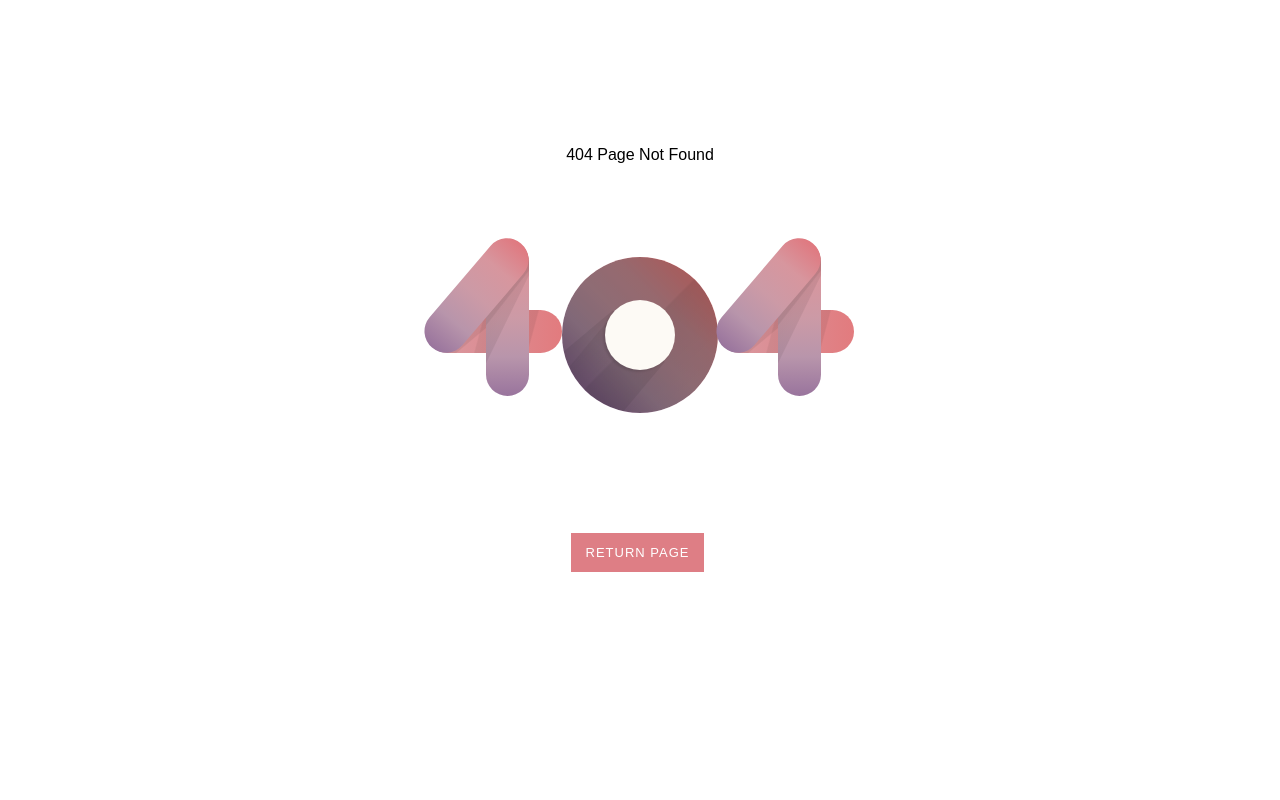
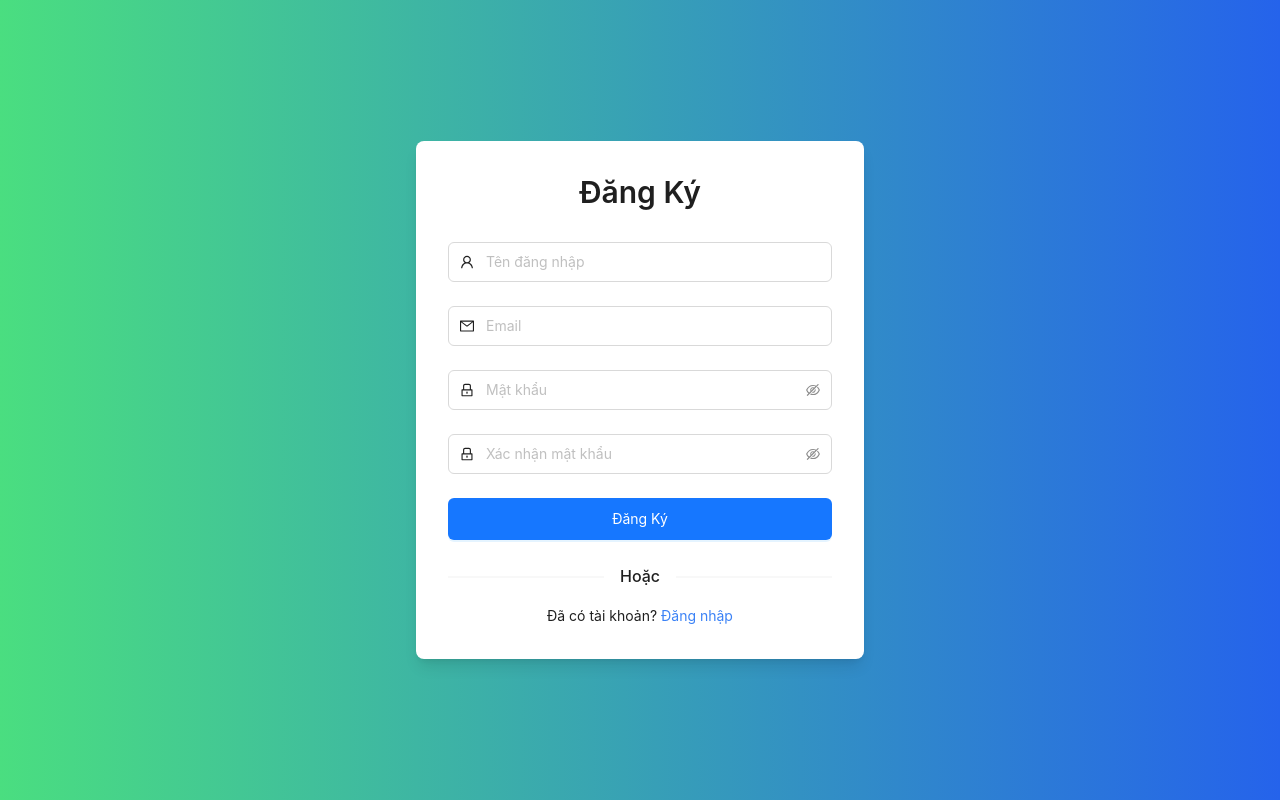
Before and after one commit to dinhnguyenminhhoang/coffeeShopC, a React (Vite) app in the folder FeCoffeeShop/: page /register in a window 1280 px wide. Before the commit this address had no page. Built offline with nearby package versions, Linux system fonts and the light colour scheme; the HTML template or start-up script is replaced by a standard one.

Commit message:
login and logout page

```diff
--- a/FeCoffeeShop/src/App.jsx
+++ b/FeCoffeeShop/src/App.jsx
@@ -7,12 +7,18 @@ import {
 } from "react-router-dom";
 import PageNotFound from "./Pages/PageNotFound/PageNotFound";
 import HomePage from "./Pages/HomePage/HomePage";
+import Order from "./Pages/Order/Order";
+import Login from "./Pages/Auth/Login/Login";
+import Register from "./Pages/Auth/Register/Register";
 
 const App = () => {
     const router = createBrowserRouter(
         createRoutesFromElements(
             <Route path="/">
                 <Route index element={<HomePage />} />
+                <Route path="/order" element={<Order />} />
+                <Route path="/login" element={<Login />} />
+                <Route path="/register" element={<Register />} />
                 <Route path="*" element={<PageNotFound />} />
             </Route>
         )
--- a/FeCoffeeShop/src/Components/Navbar/Navbar.jsx
+++ b/FeCoffeeShop/src/Components/Navbar/Navbar.jsx
@@ -1,6 +1,7 @@
 import React from "react";
 import Logo from "../../assets/website/coffee_logo.png";
 import { FaCoffee } from "react-icons/fa";
+import { useNavigate } from "react-router-dom";
 
 const Menus = [
     {
@@ -21,6 +22,7 @@ const Menus = [
 ];
 
 const Navbar = () => {
+    const navigator = useNavigate();
     return (
         <div className="bg-gradient-to-r from-secondary to-secondary/90 text-white">
             <div className="container py-2">
@@ -55,7 +57,7 @@ const Navbar = () => {
                                 </li>
                             ))}
                         </ul>
-                        <button className="bg-primary/70 px-4 py-2 rounded-full hover:scale-105 duration-200 flex items-center gap-3">
+                        <button className="bg-primary/70 px-4 py-2 rounded-full hover:scale-105 duration-200 flex items-center gap-3" onClick={()=>navigator("/order")}>
                             Order
                             <FaCoffee className="text-xl cursor-pointer" />
                         </button>
--- /dev/null
+++ b/FeCoffeeShop/src/Pages/Auth/Login/Login.jsx
@@ -0,0 +1,87 @@
+import React from "react";
+import { Form, Input, Button, Typography, Divider } from "antd";
+import { LockOutlined, UserOutlined } from "@ant-design/icons";
+import { useNavigate } from "react-router-dom";
+
+const { Title, Text } = Typography;
+
+const Login = () => {
+    const navigator = useNavigate();
+    const onFinish = (values) => {
+        console.log("Success:", values);
+    };
+
+    const onFinishFailed = (errorInfo) => {
+        console.log("Failed:", errorInfo);
+    };
+
+    return (
+        <div className="min-h-screen flex items-center justify-center bg-gradient-to-r from-green-400 to-blue-600">
+            <div className="bg-white p-8 rounded-lg shadow-lg w-full max-w-md">
+                <Title level={2} className="text-center text-blue-500 pb-6">
+                    Đăng Nhập
+                </Title>
+                <Form
+                    name="login"
+                    initialValues={{ remember: true }}
+                    onFinish={onFinish}
+                    onFinishFailed={onFinishFailed}
+                    layout="vertical"
+                >
+                    <Form.Item
+                        className="pb-4"
+                        name="email"
+                        rules={[
+                            {
+                                required: true,
+                                message: "Vui lòng nhập email của bạn!",
+                            },
+                        ]}
+                    >
+                        <Input
+                            prefix={<UserOutlined className="mr-1" />}
+                            placeholder="Email"
+                            className="py-2"
+                        />
+                    </Form.Item>
+                    <Form.Item
+                        name="password"
+                        rules={[
+                            {
+                                required: true,
+                                message: "Vui lòng nhập mật khẩu của bạn!",
+                            },
+                        ]}
+                    >
+                        <Input.Password
+                            prefix={<LockOutlined className="mr-1" />}
+                            placeholder="Mật khẩu"
+                            className="py-2"
+                        />
+                    </Form.Item>
+                    <Form.Item>
+                        <Button
+                            type="primary"
+                            htmlType="submit"
+                            className="w-full bg-blue-500 hover:bg-blue-600 py-5 mt-4"
+                        >
+                            Đăng Nhập
+                        </Button>
+                    </Form.Item>
+                </Form>
+                <Divider>Hoặc</Divider>
+                <Text className="text-center block">
+                    Chưa có tài khoản?{" "}
+                    <span
+                        onClick={() => navigator("/register")}
+                        className="text-blue-500 cursor-pointer"
+                    >
+                        Đăng ký ngay
+                    </span>
+                </Text>
+            </div>
+        </div>
+    );
+};
+
+export default Login;
--- /dev/null
+++ b/FeCoffeeShop/src/Pages/Auth/Register/Register.jsx
@@ -0,0 +1,137 @@
+import React from "react";
+import { Form, Input, Button, Typography, Divider } from "antd";
+import { LockOutlined, UserOutlined, MailOutlined } from "@ant-design/icons";
+import { useNavigate } from "react-router-dom";
+
+const { Title, Text } = Typography;
+
+const Register = () => {
+    const navigator = useNavigate();
+    const onFinish = (values) => {
+        console.log("Success:", values);
+    };
+
+    const onFinishFailed = (errorInfo) => {
+        console.log("Failed:", errorInfo);
+    };
+
+    return (
+        <div className="min-h-screen flex items-center justify-center bg-gradient-to-r from-green-400 to-blue-600">
+            <div className="bg-white p-8 rounded-lg shadow-lg w-full max-w-md">
+                <Title level={2} className="text-center text-green-500 pb-4">
+                    Đăng Ký
+                </Title>
+                <Form
+                    name="register"
+                    initialValues={{ remember: true }}
+                    onFinish={onFinish}
+                    onFinishFailed={onFinishFailed}
+                    layout="vertical"
+                >
+                    <Form.Item
+                        name="username"
+                        rules={[
+                            {
+                                required: true,
+                                message: "Vui lòng nhập tên đăng nhập của bạn!",
+                            },
+                        ]}
+                    >
+                        <Input
+                            prefix={<UserOutlined className="mr-2" />}
+                            className="py-2"
+                            placeholder="Tên đăng nhập"
+                        />
+                    </Form.Item>
+
+                    <Form.Item
+                        name="email"
+                        rules={[
+                            {
+                                required: true,
+                                message: "Vui lòng nhập email của bạn!",
+                            },
+                        ]}
+                    >
+                        <Input
+                            prefix={<MailOutlined className="mr-2" />}
+                            className="py-2"
+                            placeholder="Email"
+                        />
+                    </Form.Item>
+
+                    <Form.Item
+                        name="password"
+                        rules={[
+                            {
+                                required: true,
+                                message: "Vui lòng nhập mật khẩu của bạn!",
+                            },
+                        ]}
+                    >
+                        <Input.Password
+                            prefix={<LockOutlined className="mr-2" />}
+                            className="py-2"
+                            placeholder="Mật khẩu"
+                        />
+                    </Form.Item>
+
+                    <Form.Item
+                        name="confirm"
+                        dependencies={["password"]}
+                        hasFeedback
+                        rules={[
+                            {
+                                required: true,
+                                message: "Vui lòng xác nhận mật khẩu của bạn!",
+                            },
+                            ({ getFieldValue }) => ({
+                                validator(_, value) {
+                                    if (
+                                        !value ||
+                                        getFieldValue("password") === value
+                                    ) {
+                                        return Promise.resolve();
+                                    }
+                                    return Promise.reject(
+                                        new Error(
+                                            "Hai mật khẩu không trùng khớp!"
+                                        )
+                                    );
+                                },
+                            }),
+                        ]}
+                    >
+                        <Input.Password
+                            prefix={<LockOutlined className="mr-2" />}
+                            className="py-2"
+                            placeholder="Xác nhận mật khẩu"
+                        />
+                    </Form.Item>
+
+                    <Form.Item>
+                        <Button
+                            type="primary"
+                            htmlType="submit"
+                            className="w-full py-5"
+                        >
+                            Đăng Ký
+                        </Button>
+                    </Form.Item>
+                </Form>
+                <Divider>Hoặc</Divider>
+                <Text className="text-center block">
+                    Đã có tài khoản?{" "}
+                    <span
+                        onClick={() => navigator("/login")}
+                        className="text-blue-500 cursor-pointer"
+                    >
+                        Đăng nhập
+                    </span>
+                </Text>
+            </div>
+        </div>
+    );
+};
+
+export default Register;
--- /dev/null
+++ b/FeCoffeeShop/src/Pages/Order/Order.jsx
@@ -0,0 +1,7 @@
+import React from "react";
+
+const Order = () => {
+    return <div></div>;
+};
+
+export default Order;
```
